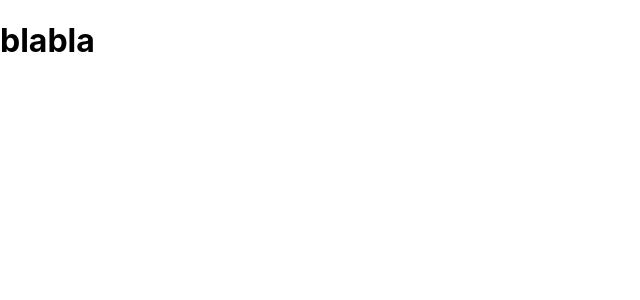
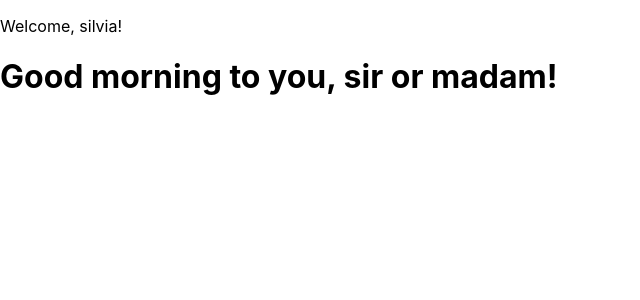
Before and after one commit to Silviardp/react-fcc, a React (Create React App) app in the folder my-app/: page / in a window 1280 px wide. Shown: the top 300 px of the page, without its empty margins (0-640 px from the left). Built offline with nearby package versions, Linux system fonts and the light colour scheme.

Commit message:
clased based components practice

```diff
--- a/my-app/src/index.js
+++ b/my-app/src/index.js
@@ -1,12 +1,47 @@
-import React from "react";
+import React, { Component } from "react";
 import ReactDOM from "react-dom";
 import "./index.css";
-import App from "./App";
-import * as serviceWorker from "./serviceWorker";
+
+class App extends React.Component {
+  render() {
+    return (
+      <div>
+        <Header username="silvia" />
+        <Greeting />
+      </div>
+    );
+  }
+}
+
+// #2
+class Header extends React.Component {
+  render() {
+    return (
+      <header>
+        <p>Welcome, {this.props.username}!</p>
+      </header>
+    );
+  }
+}
+
+// #3
+class Greeting extends Component {
+  render() {
+    const date = new Date();
+    const hours = date.getHours();
+    let timeOfDay;
+
+    if (hours < 12) {
+      timeOfDay = "morning";
+    } else if (hours >= 12 && hours < 17) {
+      timeOfDay = "afternoon";
+    } else {
+      timeOfDay = "night";
+    }
+    return <h1>Good {timeOfDay} to you, sir or madam!</h1>;
+  }
+}
+
+export default App;
 
 ReactDOM.render(<App />, document.getElementById("root"));
-
-// If you want your app to work offline and load faster, you can change
-// unregister() to register() below. Note this comes with some pitfalls.
-// Learn more about service workers: https://bit.ly/CRA-PWA
-serviceWorker.unregister();
```
